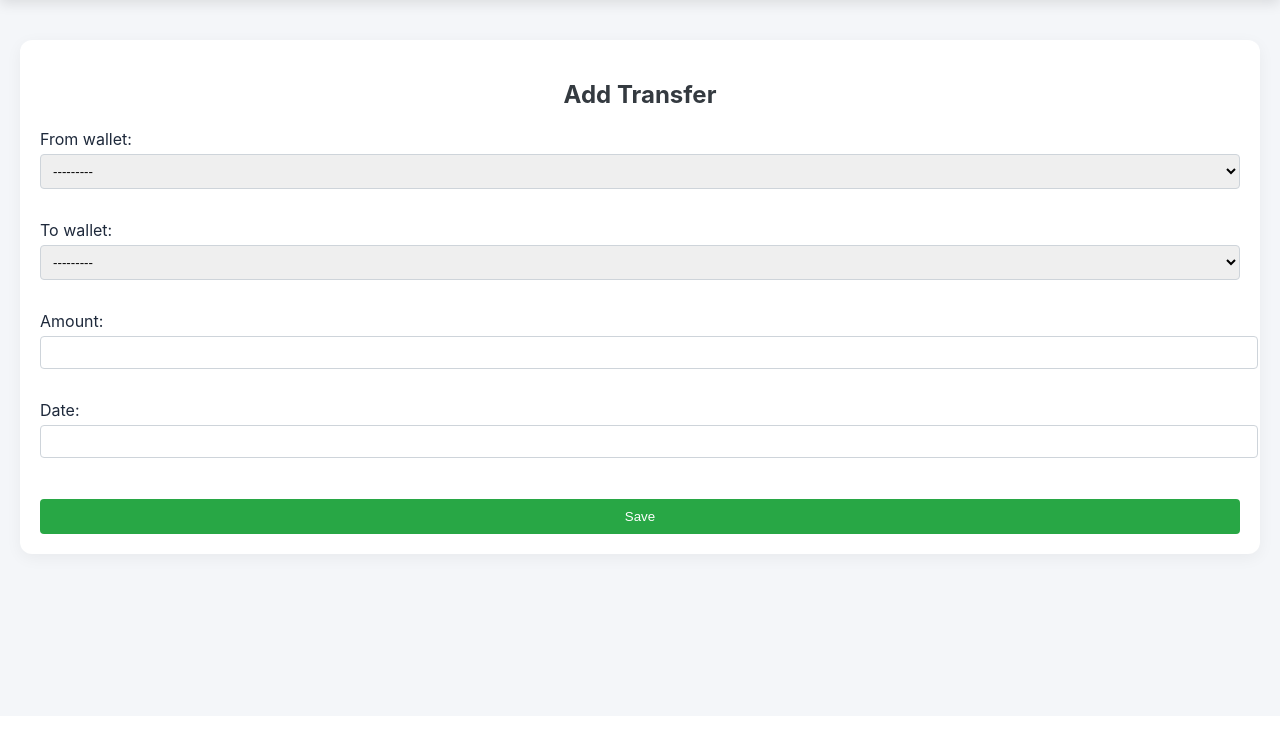
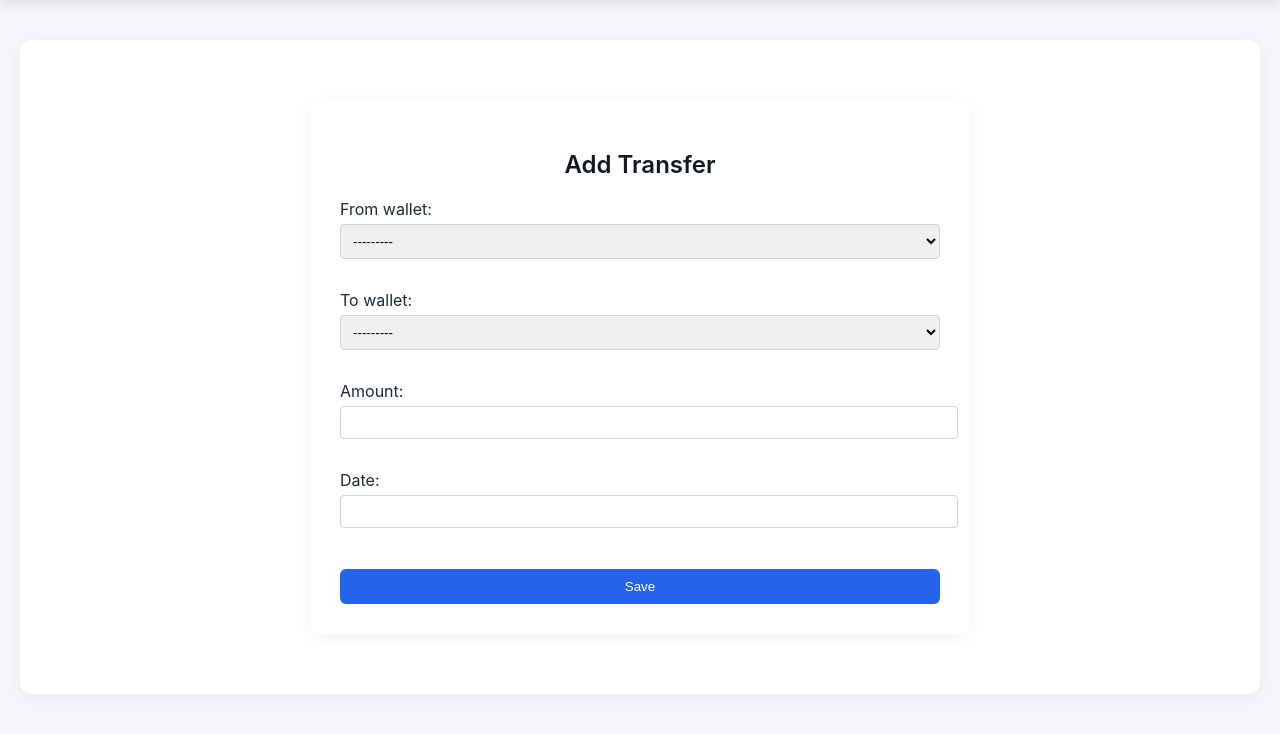
Before and after one commit to nijamila/project1, a Django app: page /en/transactions/transfers/add/ in a window 1280 px wide. Shown: the part 84-818 px from the top of the page. Before the commit the page ends 650 px from the top, so only its background shows below. Run offline with Django 5.2, Linux system fonts and the light colour scheme; a user stored in the database is signed in; data comes from the database, SQL or seed files in the repository.

Commit message:
Update transfer_form.html

```diff
--- a/apps/transactions/templates/transactions/transfer_form.html
+++ b/apps/transactions/templates/transactions/transfer_form.html
@@ -2,10 +2,29 @@
 {% block title %}Add Transfer{% endblock %}
 
 {% block content %}
-<h2>Add Transfer</h2>
-<form method="post">
-  {% csrf_token %}
-  {{ form.as_p }}
-  <button type="submit">Save</button>
-</form>
+<div style="max-width:600px; margin:40px auto; padding:30px; background:#fff; border-radius:10px; box-shadow:0 4px 16px rgba(0,0,0,0.05);">
+    <h2 style="color:#111827; font-weight:600; margin-bottom:20px;">Add Transfer</h2>
+
+    <form method="post">
+        {% csrf_token %}
+        {{ form.as_p }}
+        <button type="submit"
+                style="margin-top:10px; padding:10px 18px; background-color:#2563eb; color:#fff; border:none; border-radius:6px; font-weight:500; cursor:pointer; transition:0.2s;">
+            Save
+        </button>
+    </form>
+
+    {% if form.errors %}
+        <ul style="color:red; margin-top:15px;">
+            {% for field in form %}
+                {% for error in field.errors %}
+                    <li>{{ field.label }}: {{ error }}</li>
+                {% endfor %}
+            {% endfor %}
+            {% for error in form.non_field_errors %}
+                <li>{{ error }}</li>
+            {% endfor %}
+        </ul>
+    {% endif %}
+</div>
 {% endblock %}
```
